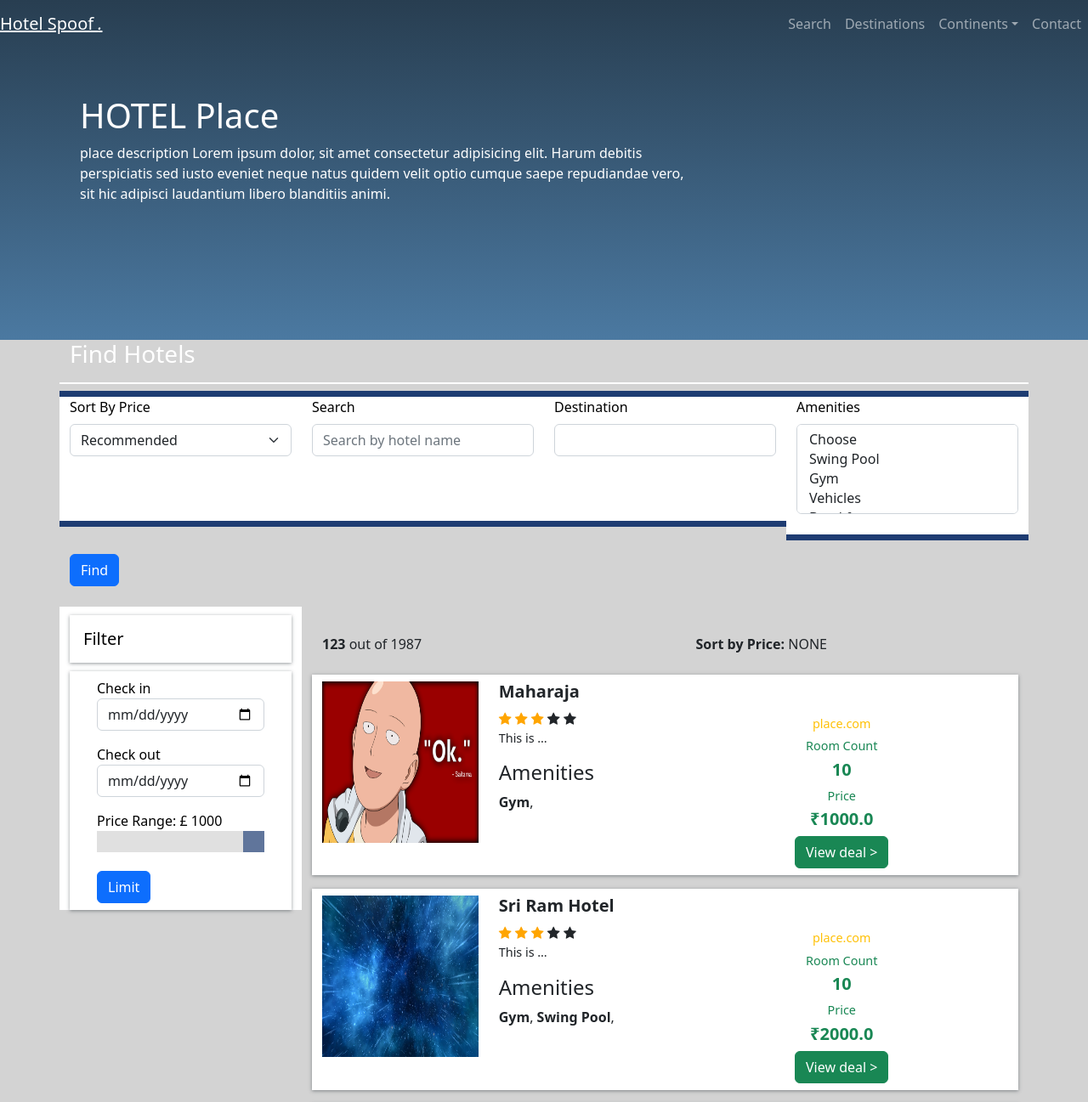
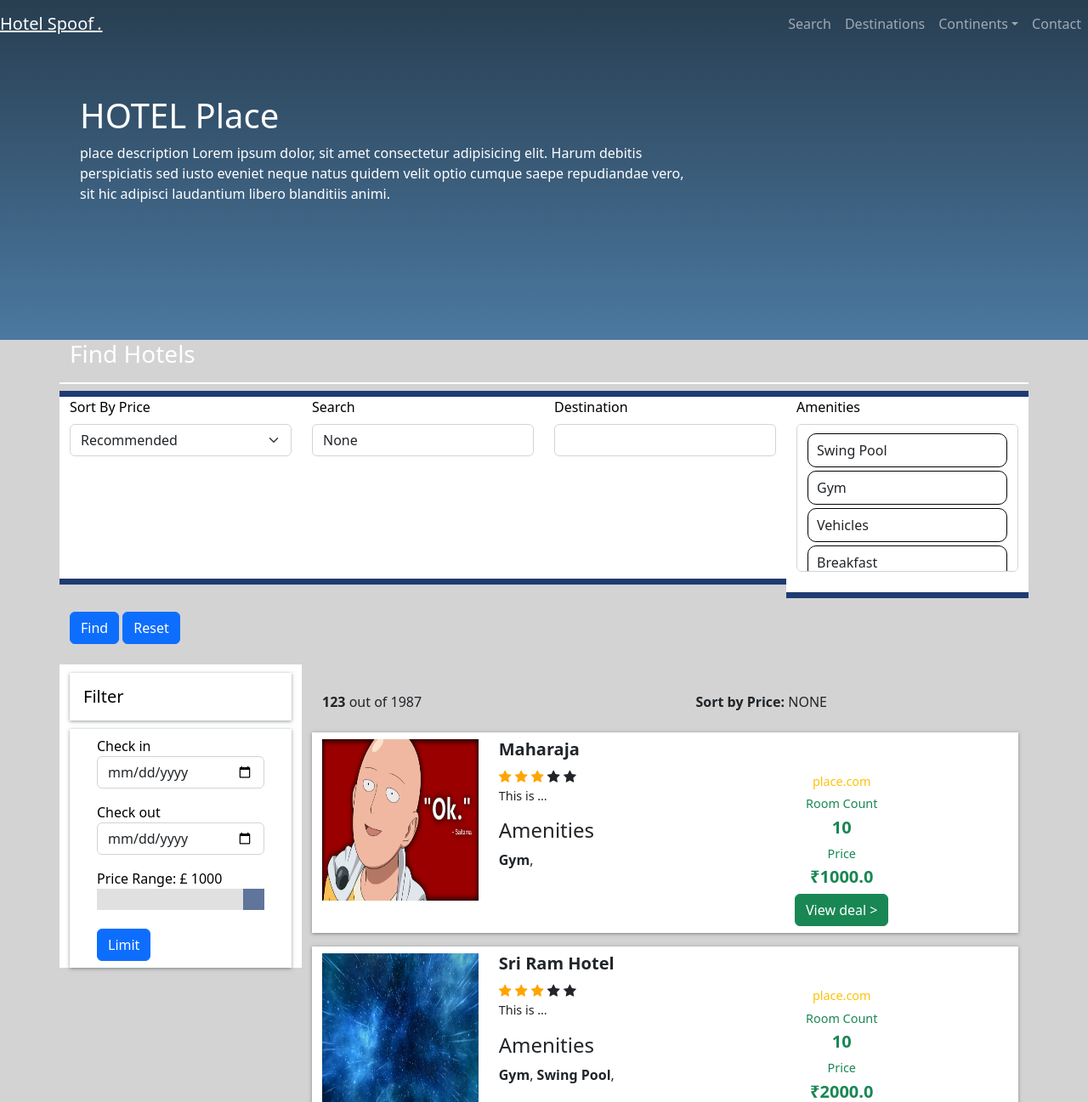
Before and after one commit to rampravesh22/HotelApp, a Django app: page / in a window 1280 px wide. Shown: the top 1297 px of the page at 85% size. Run offline with Django 4.2, Linux system fonts and the light colour scheme; data comes from the database, SQL or seed files in the repository.

Commit message:
Chnages in hotel app

```diff
--- a/home/static/home/css/core.css
+++ b/home/static/home/css/core.css
@@ -465,3 +465,22 @@ h3 {
     background: #1e3c72;
     cursor: pointer;
 }
+
+select option {
+    border: 1px solid black;
+    margin-top: 4px;
+    border-radius: 10px;
+    padding: 8px 10px;
+}
+
+
+.form-inline input:focus {
+    box-shadow: none;
+    outline: none;
+    /* border: none; */
+}
+
+.amenities select option[selected] {
+    background-color: rgb(96, 255, 159);
+
+}
--- a/home/templates/home/css.html
+++ b/home/templates/home/css.html
@@ -1,6 +1,7 @@
 {% load static %}
 
 <link rel="stylesheet" href="{% static 'home/css/core.css' %}">
+<link rel="stylesheet" href="{% static 'home/css/custom.css' %}">
 
 <link href="https://cdn.jsdelivr.net/npm/bootstrap@5.2.0-beta1/dist/css/bootstrap.min.css" rel="stylesheet"
     integrity="sha384-0evHe/X+R7YkIZDRvuzKMRqM+OrBnVFBL6DOitfPri4tjfHxaWutUpFmBp4vmVor" crossorigin="anonymous">
--- a/home/templates/home/home.html
+++ b/home/templates/home/home.html
@@ -67,7 +67,6 @@
                             <label for="search">Sort By Price</label>
                             <select class="form-select mt-2" name="sort-by" aria-label="Default select example">
                                 <option selected value="">Recommended</option>
-
                                 <option value="asc" {% if sort_by == "asc" %}selected{% endif %}>Low to High</option>
                                 <option value="desc" {% if sort_by == "desc" %}selected{% endif %}>High to Low</option>
                             </select>
@@ -79,7 +78,7 @@
                         <div class="form-inline">
                             <label for="search">Search</label>
                             <input type="text" name="search" id="search" class="form-control mt-2"
-                                placeholder="Search by hotel name">
+                                placeholder="Search by hotel name" value={{ search }}>
                         </div>
                     </div>
 
@@ -91,12 +90,12 @@
                     </div>
 
                     <div class="col-md-3 form-card pb-4">
-                        <div class="form-inline">
+                        <div class="form-inline amenities">
                             <label for="amenities">Amenities</label>
                             <select name="amenity" id="amenities" class="form-control mt-2" multiple>
-                                <option value="">Choose</option>
-                                {% for amenity in  amenities_obj %}
-                                <option value="">{{amenity.amenity_name}}</option>
+                                {% for amenity in amenities_obj %}
+                                <option {% if amenity.amenity_name in amenities %}selected {% endif %}
+                                    value="{{amenity.amenity_name}}">{{amenity.amenity_name}}</option>
                                 {% endfor %}
 
                             </select>
@@ -105,6 +104,7 @@
 
                     <div class="col-md-3 my-3">
                         <input type="submit" class="btn btn-primary btn-block" value="Find">
+                        <input type="reset" value="Reset" class="btn btn-primary btn-block">
                     </div>
                 </div>
             </form>
--- a/home/views.py
+++ b/home/views.py
@@ -14,7 +14,6 @@ def home(request):
     hotel_obj = Hotel.objects.all()
     sort_by = request.GET.get('sort-by')
     search = request.GET.get('search')
-    print(search)
     if sort_by:
         if sort_by == "asc":
             hotel_obj = hotel_obj.order_by('hotel_price')
@@ -27,14 +26,20 @@ def home(request):
     if search:
         hotel_obj = hotel_obj.filter(
             Q(hotel_name__icontains=search) | Q(description=search))
-        for hotel in hotel_obj:
-            print(hotel.hotel_name)
 
+    amenities = request.GET.getlist('amenity')
+    if len(amenities):
+        hotel_obj = hotel_obj.filter(
+            amenities__amenity_name__in=amenities).distinct()
+    print("*****************************************************")
+    print(amenities)
+    print("*****************************************************")
     context = {
         'amenities_obj': amenities_obj,
         "hotel_obj": hotel_obj,
         'sort_by': sort_by,
-        'search': search
+        'search': search,
+        'amenities': amenities
 
     }
     return render(request, "home/home.html", context)
@@ -73,8 +78,3 @@ def register_page(request):
             request, "Congratulations!! You have registered successfully.")
         return redirect("/login/")
     return render(request, "home/register.html", {})
-
-
-print("*****************************************************")
-
-print("*****************************************************")
```
Also changed, not shown: home/static/home/css/custom.css (added).
